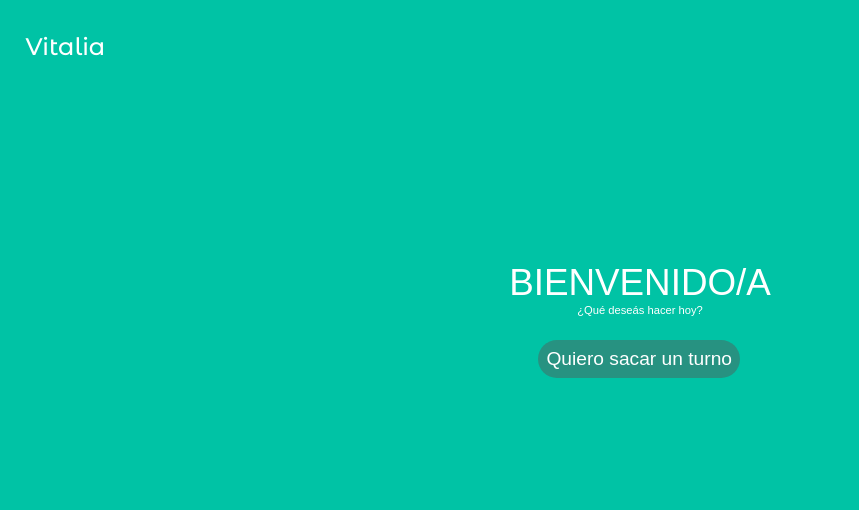
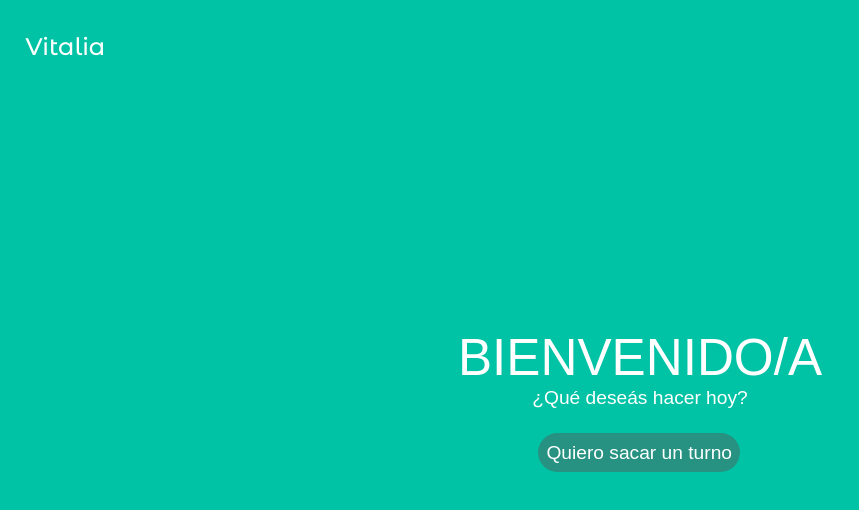
Before and after one commit to chafitita/vitalia, a React (Vite) app: page / in a window 1280 px wide. Shown: the top 510 px of the page, without its empty margins (0-859 px from the left). Built offline with nearby package versions, Linux system fonts and the light colour scheme; no server answers; a web font is replaced by a local one.

Commit message:
Estilos mejorados + eliminar selección del formulario anterior

```diff
--- a/src/components/BasicDatePicker.jsx
+++ b/src/components/BasicDatePicker.jsx
@@ -20,7 +20,6 @@ export default function BasicDatePicker() {
 
   const navigate = useNavigate();
 
-  // ✅ Esta función se dispara al elegir una fecha
   const handleFechaChange = async (newValue) => {
     setFecha(newValue);
     const fechaFormateada = dayjs(newValue).format('YYYY-MM-DD');
@@ -29,14 +28,11 @@ export default function BasicDatePicker() {
         `http://localhost:8080/horarios/disponibles?doctorId=${doctorElegido.id}&fecha=${fechaFormateada}`
       );
       setHorariosDisponibles(res.data);
-    } catch (error) { //EXPLICARLE A GEMINI QUE FUNCIONA
-    // A MEDIAS, QUE BORRA TODAS LAS FECHAS DEL DÍA EN LUGAR DE SOLO LA
-    //QUE COINCIDE Y DARLE EJEMPLO COMO HACE EL USER
+    } catch (error) {
       console.error("Error al cargar horarios disponibles:", error);
     }
   };
 
-  // ✅ Cuando el usuario hace clic en un horario
   const handleClickHorario = (horario) => {
     setHorario(horario);
     setHorarioElegido(horario);
@@ -103,7 +99,7 @@ export default function BasicDatePicker() {
               ))}
             </Box>
           ) : (
-            <Typography variant="body1" color="white">
+            <Typography variant="body1" color="white" className='peticion'>
               Por favor, seleccioná una fecha para ver los horarios.
             </Typography>
           )}
--- a/src/css/App.css
+++ b/src/css/App.css
@@ -30,18 +30,18 @@
     display: flex;
     flex-direction: column;
     align-items: center;
-    height: 80vh;
+    height: 100vh;
     justify-content: center;
 }
 
 .content p{
     font-weight: 300;
-    font-size: 0.7rem !important;
+    font-size: 1.2rem !important;
     width: fit-content !important;
 }
 .content h1{
     font-weight: 500;
-    font-size: 2.3rem;
+    font-size: 3.2rem;
     margin-bottom: 0rem;
     padding: 0%;
 }
@@ -63,3 +63,7 @@
 .title-confirmation{
     text-align: center;
 }
+/*---------------FINALIZACIÓN-------------------*/
+.finish-btn{
+    font-size: 1.2rem !important;
+}
--- a/src/css/FechayHora.css
+++ b/src/css/FechayHora.css
@@ -4,3 +4,6 @@
     padding: 0.5rem !important;
     border-radius: 2vw !important;
 }
+.peticion{
+    font-size: 1rem !important;
+}
--- a/src/css/Select.css
+++ b/src/css/Select.css
@@ -50,3 +50,7 @@
   font-size: 1rem !important;
   margin-left: 0.25rem;
 }
+
+.css-1rpxg4r{
+  padding: 2rem !important;
+}
--- a/src/routers/Finalización.jsx
+++ b/src/routers/Finalización.jsx
@@ -7,6 +7,7 @@ export const Finalización = () => {
 
     const handleClick = () => {
         navigate('/')
+        window.location.reload();
   }
   return (
     <>
@@ -14,9 +15,9 @@ export const Finalización = () => {
             <div className="content">
               <h1>Su turno ha sido agendado exitosamente</h1>
               <h2 className="sub-title">Se enviará a su correo la información detallada del turno</h2>
-            </div>
-            <Button
+              <Button
                 variant="contained"
+                className='finish-btn'
                 sx={{
                     backgroundColor: '#279281',
                     marginTop: '1em',
@@ -26,6 +27,8 @@ export const Finalización = () => {
                 >
                 Volver al inicio
             </Button>
+            </div>
+
         </div>
     </>
   )
```
